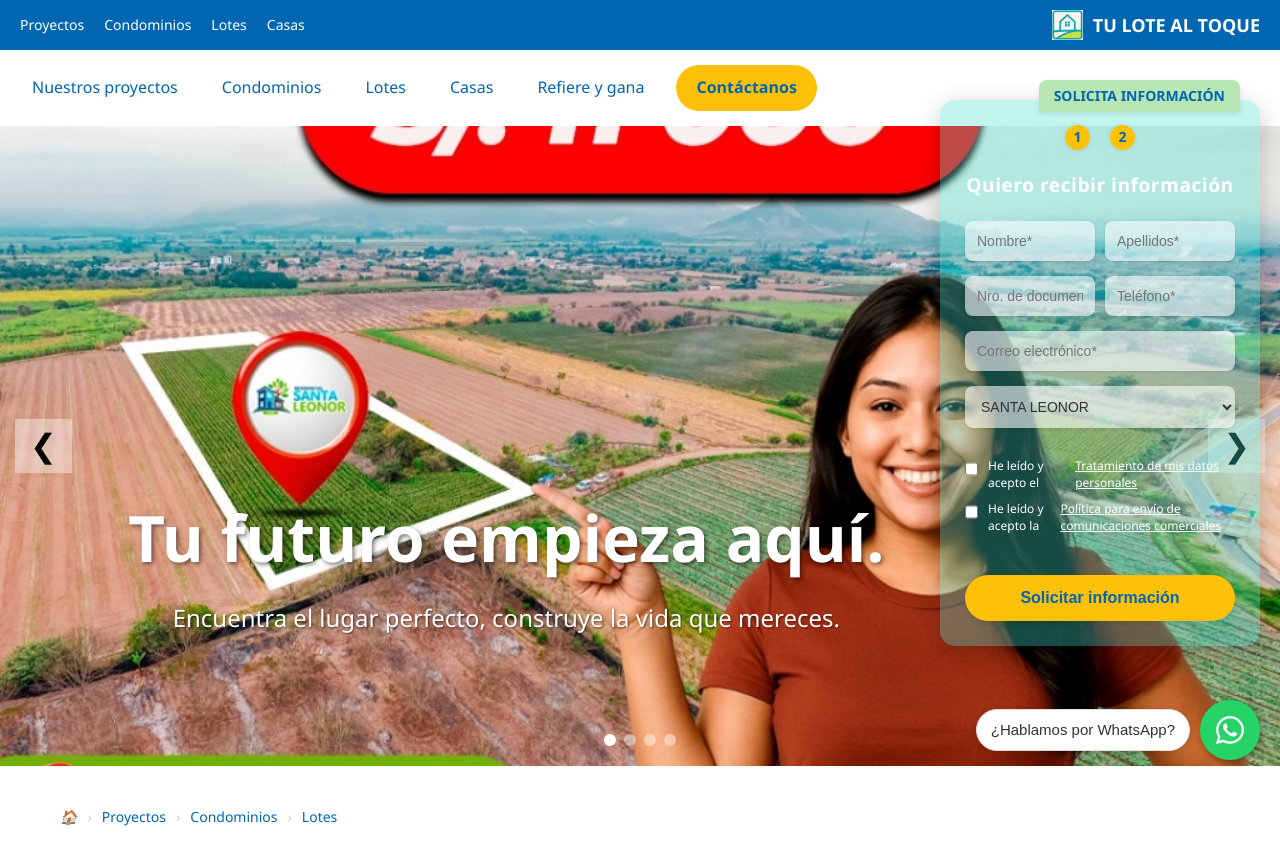
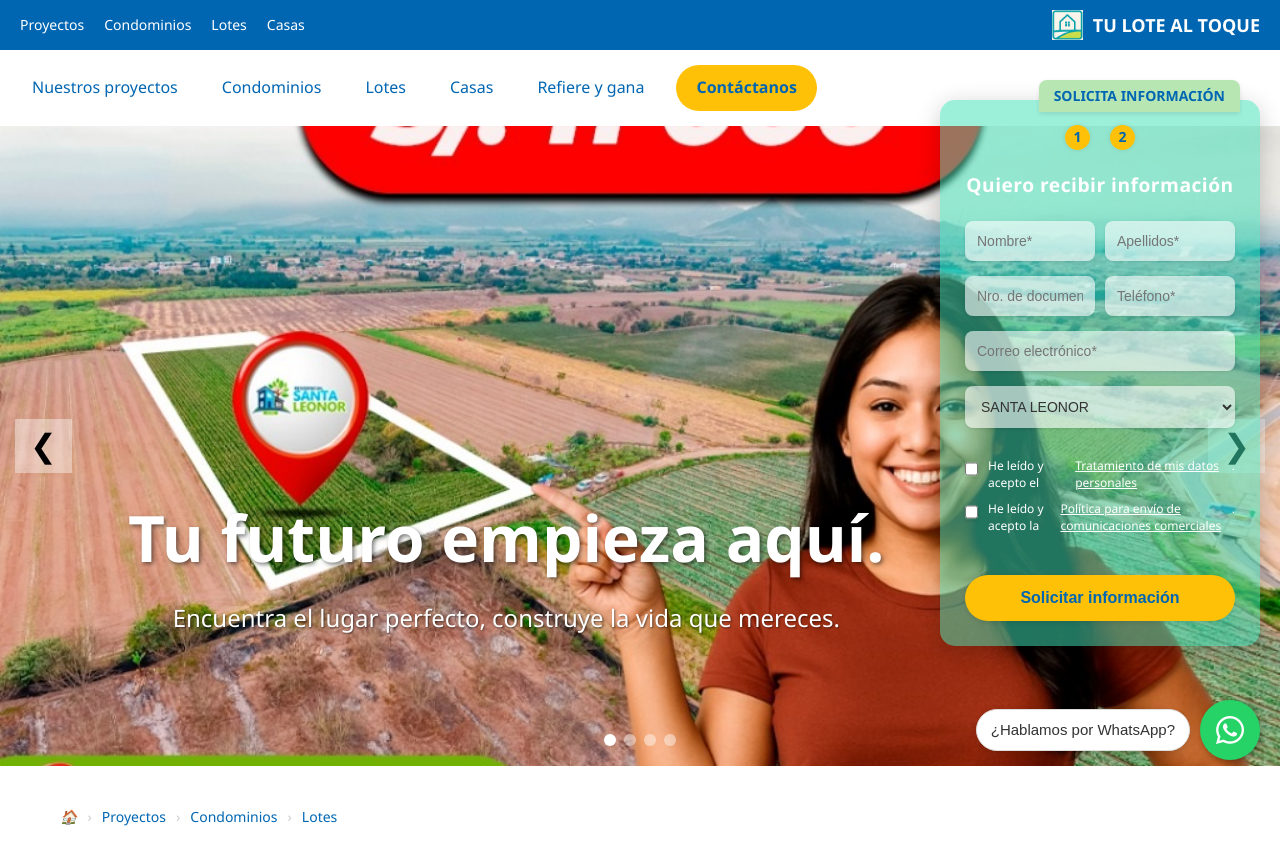
Before and after one commit to jailchazev/inmuebles_pwa, a Flask app: page / in a window 1280 px wide. Shown: the top 844 px of the page. Run offline with Flask 3, Linux system fonts and the light colour scheme; some libraries are stand-ins or nearby versions.

Commit message:
Actualice el color de fondo del siderbar

```diff
--- a/static/css/style.css
+++ b/static/css/style.css
@@ -229,7 +229,7 @@ nav .contact-btn:hover {
     right: 20px;
     top: 100px;
     width: 320px;
-    background-color: #40e0d054;
+    background-color: #40e0b584;
     color: white;
     padding: 25px;
     border-radius: 15px;
```
